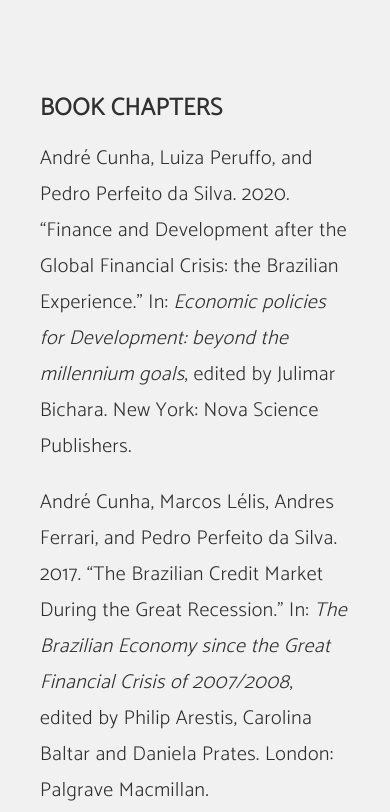
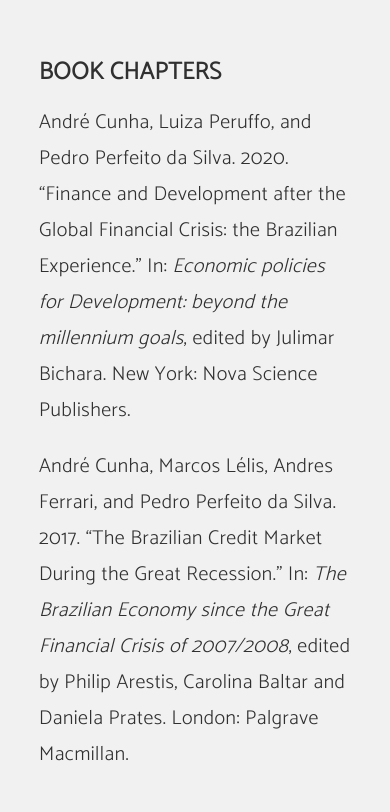
Before and after one commit to dasilvapp/dasilvapp.github.io, a plain HTML site: page publications.html in a window 390 px wide. Shown: the part 2436-3248 px from the top of the page. Drawn offline with Linux system fonts and the light colour scheme; some icons are missing.

Commit message:
Update style.css

```diff
--- a/style.css
+++ b/style.css
@@ -295,7 +295,8 @@ section {
 
 @media (max-width: 800px) {
   .publications {
-    margin: 5em 2em;
+    width: 80%;
+    margin: 5em auto;
   }
 }
 
```
